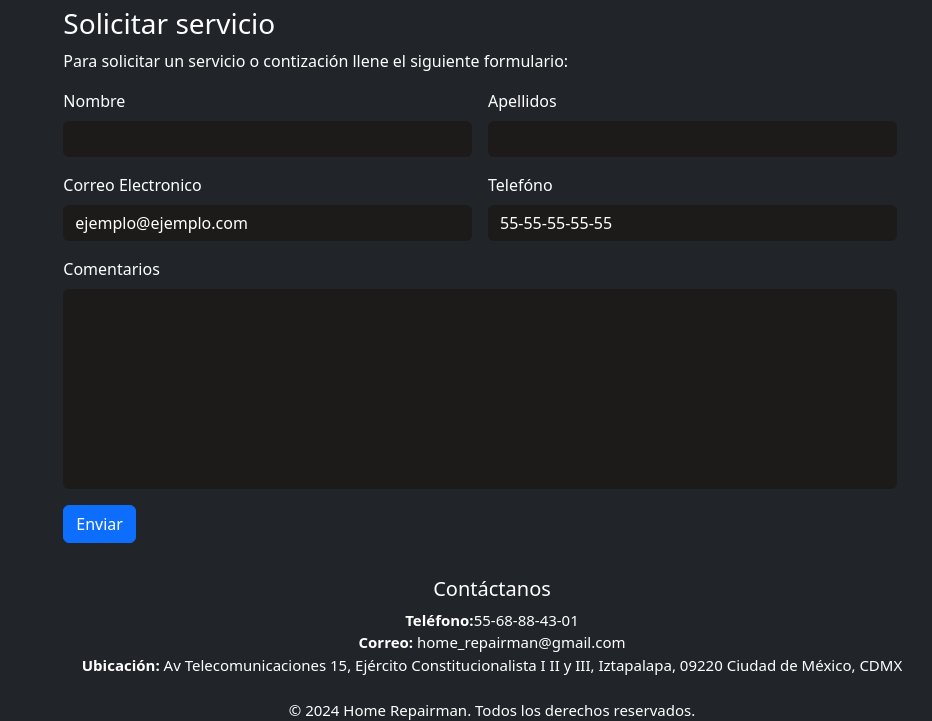
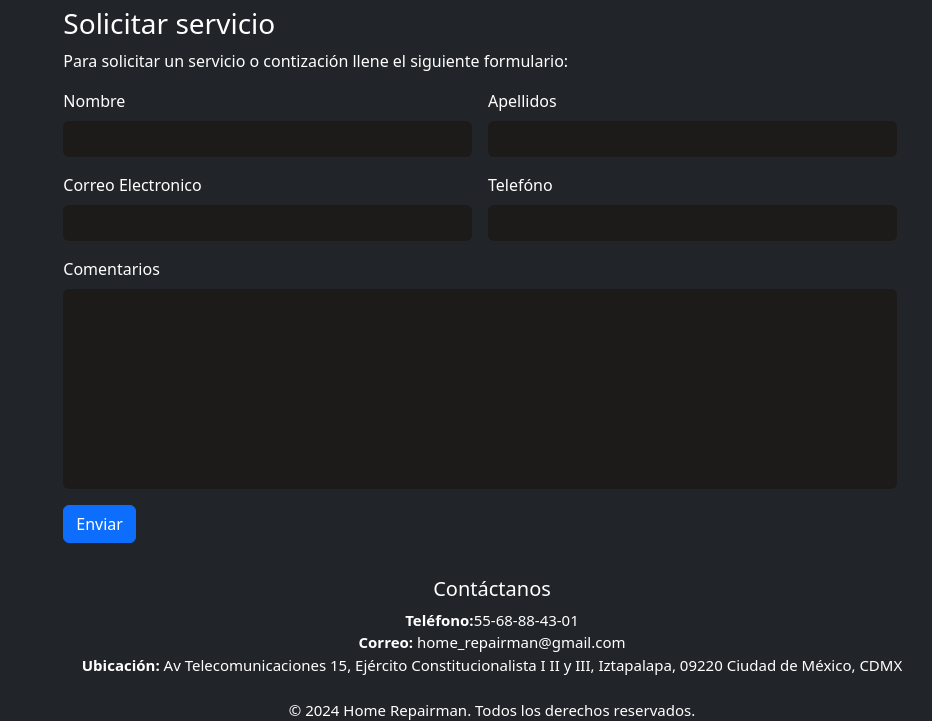
Before and after one commit to DiegTrejo/DiegTrejo.github.io, a plain HTML site: page index.html in a window 1280 px wide. Shown: the part 789-1510 px from the top of the page, without its empty margins (148-1080 px from the left). Drawn offline with nearby package versions, Linux system fonts and the light colour scheme; files whose address does not match are found by name.

Commit message:
Update index.html

```diff
--- a/index.html
+++ b/index.html
@@ -201,11 +201,11 @@
 
                     <div class="col-6">
                         <label for="inputAddress" class="form-label">Correo Electronico</label>
-                        <input type="text" class="form-control" id="inputAddress" placeholder="ejemplo@ejemplo.com">
+                        <input type="text" class="form-control" id="inputAddress" placeholder="">
                     </div>
                     <div class="col-6">
                         <label for="inputAddress2" class="form-label">Telefóno</label>
-                        <input type="text" class="form-control" id="inputAddress2" placeholder="55-55-55-55-55">
+                        <input type="text" class="form-control" id="inputAddress2" placeholder="">
                     </div>
 
                     <div class="col-md-12">
```
